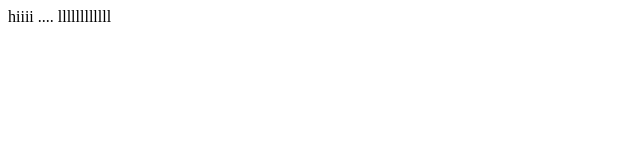
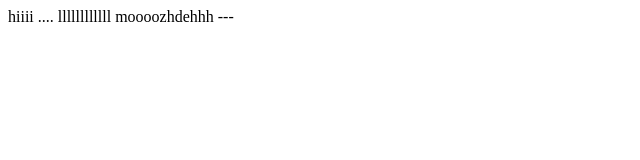
Before and after one commit to mozhdeh69/test-pro, a plain HTML site: page index.html in a window 1280 px wide. Shown: the whole page, without its empty margins (0-640 px from the left). Drawn offline with Linux system fonts and the light colour scheme.

Commit message:
added word moooozhdeh--

```diff
--- a/index.html
+++ b/index.html
@@ -1,5 +1,6 @@
 <html>
 <body>
 hiiii  .... llllllllllll
+moooozhdehhh ---
 </body>
 </html>
```
